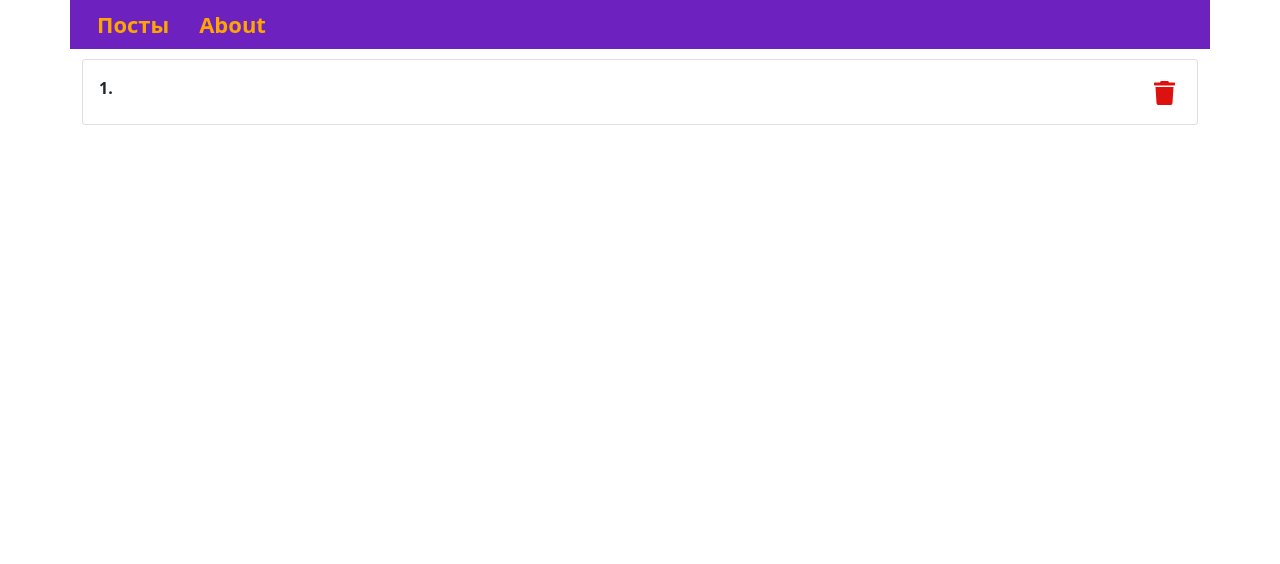
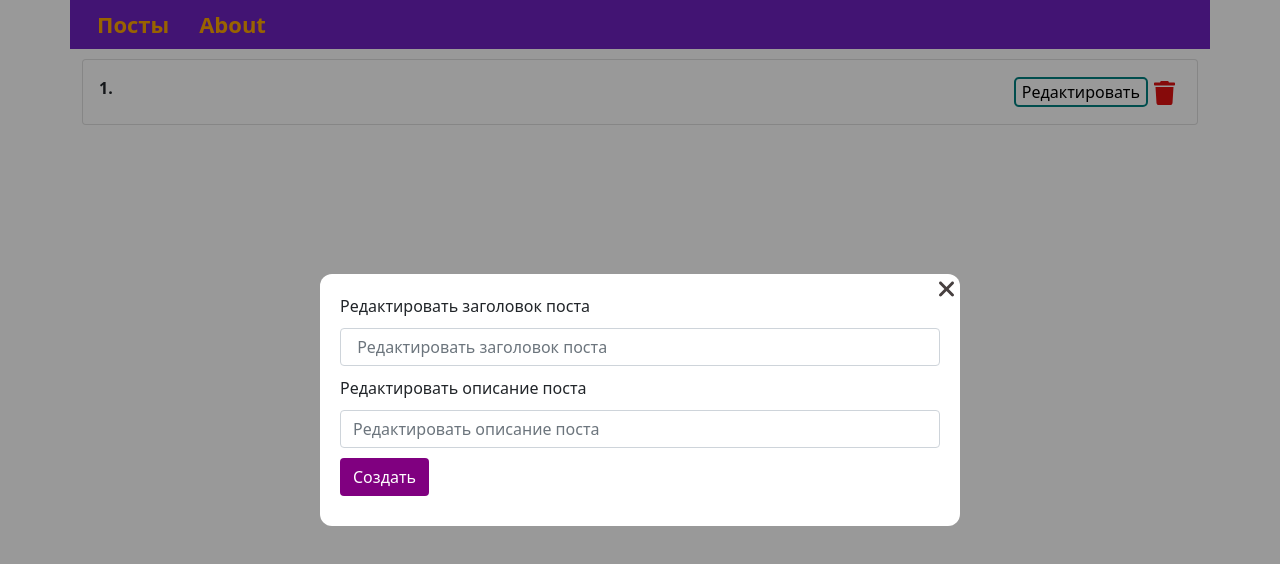
Before and after one commit to TonyLDV/Test-Project, a React (Create React App) app: page /posts/1 in a window 1280 px wide. Shown: the top 564 px of the page. Built offline with nearby package versions, Linux system fonts and the light colour scheme; no server answers.

Commit message:
editing posts

```diff
--- a/src/components/Post/Post.js
+++ b/src/components/Post/Post.js
@@ -4,11 +4,11 @@ import { useDispatch } from "react-redux";
 import { useNavigate } from "react-router-dom";
 
 import { Dump } from "../Icon";
-import { deletePost, getPostById } from "../../store";
+import { deletePost } from "../../store";
 
 import "./Post.scss";
 
-const Post = ({ post, number, type, detailMode = true }) => {
+const Post = ({ post, number, type, detailMode = true, editMode = false }) => {
   const dispatch = useDispatch();
 
   const navigate = useNavigate();
@@ -19,7 +19,6 @@ const Post = ({ post, number, type, detailMode = true }) => {
 
   const onMoreClick = () => {
     navigate(`/posts/${post._id}`);
-    dispatch(getPostById(post._id));
   };
 
   return (
@@ -40,6 +39,11 @@ const Post = ({ post, number, type, detailMode = true }) => {
               Подробнее
             </button>
           )}
+          {editMode && (
+            <button className="post__button-group__more" onClick={onMoreClick}>
+              Редактировать
+            </button>
+          )}
           <button
             className="post__button-group__delete"
             onClick={onRemoveClick}
--- a/src/components/PostForm/PostForm.js
+++ b/src/components/PostForm/PostForm.js
@@ -1,13 +1,14 @@
 import React, { useState } from "react";
+import axios from "axios";
 
 import { useDispatch } from "react-redux";
+
 import { createPost } from "../../store";
-
 import "./PostForm.scss";
 
-const PostForm = ({ title, body, setActive }) => {
+const PostForm = ({ labelTitle, labelBody, setActive, title, body }) => {
   const dispatch = useDispatch();
-  const [post, setPost] = useState({ title: "", body: "" });
+  const [post, setPost] = useState({ title, body });
 
   const addNewPost = (e) => {
     e.preventDefault();
@@ -20,6 +21,12 @@ const PostForm = ({ title, body, setActive }) => {
     };
     dispatch(createPost(newPost));
     setPost({ title: "", body: "" });
+
+    axios
+      .post("https://first-node-js-todos.herokuapp.com/todos/", {
+        ...post,
+      })
+      .then(() => console.log("posted"));
   };
 
   const onSubmitPostClick = (e) => {
@@ -31,28 +38,30 @@ const PostForm = ({ title, body, setActive }) => {
     <form>
       <div className="form-group post-form">
         <label className="post-form__title" htmlFor="title">
-          {title}
+          {labelTitle}
         </label>
 
         <input
-          value={post.title}
+          /*value={post.title}*/
           className="form-control"
           onChange={(e) => setPost({ ...post, title: e.target.value })}
           type="text"
           id="title"
-          placeholder="Название поста"
+          placeholder={labelTitle}
+          defaultValue={title}
         />
 
         <label className="post-form__description" htmlFor="description">
-          {body}
+          {labelBody}
         </label>
 
         <input
           type="text"
           className="form-control"
           id="description"
-          placeholder={body}
-          value={post.body}
+          placeholder={labelBody}
+          /* value={post.body}*/
+          defaultValue={body}
           onChange={(event) => setPost({ ...post, body: event.target.value })}
         />
       </div>
--- a/src/components/PostIdPage/PostIdPage.js
+++ b/src/components/PostIdPage/PostIdPage.js
@@ -1,12 +1,15 @@
-import React, { useEffect } from "react";
+import React, { useEffect, useState } from "react";
 import { useDispatch, useSelector } from "react-redux";
 import { useParams } from "react-router-dom";
 
 import { getPostById } from "../../store";
 import Post from "../Post";
+import Modal from "../Modal";
+import PostForm from "../PostForm";
 
 const PostIdPage = () => {
   const dispatch = useDispatch();
+  const [showEditPost, setShowEditPost] = useState(true);
 
   const { id } = useParams();
 
@@ -14,13 +17,34 @@ const PostIdPage = () => {
     posts: { activePost },
   } = useSelector((state) => state);
 
+  console.log(activePost);
+
   useEffect(() => {
     dispatch(getPostById(id));
   }, [id, dispatch]);
 
   return (
     <div className="container">
-      <Post post={activePost} number={1} detailMode={false} type="async" />
+      <Post
+        post={activePost}
+        number={1}
+        detailMode={false}
+        editMode={true}
+        type="async"
+      />
+      <Modal
+        active={showEditPost}
+        setActive={setShowEditPost}
+        content={
+          <PostForm
+            labelTitle={" Редактировать заголовок поста"}
+            labelBody={"Редактировать описание поста"}
+            title={activePost.title}
+            body={activePost.body}
+            setActive={setShowEditPost}
+          />
+        }
+      />
     </div>
   );
 };
--- a/src/views/PostsPage/PostsPage.js
+++ b/src/views/PostsPage/PostsPage.js
@@ -21,8 +21,8 @@ function PostsPage() {
         setActive={setShowCreatePost}
         content={
           <PostForm
-            title={"Заголовок поста"}
-            body={"Описание поста"}
+            labelTitle={"Заголовок поста"}
+            labelBody={"Описание поста"}
             setActive={setShowCreatePost}
           />
         }
```
Also changed, not shown: src/components/FetchedPosts/FetchedPosts.js (+3 -14 lines).
